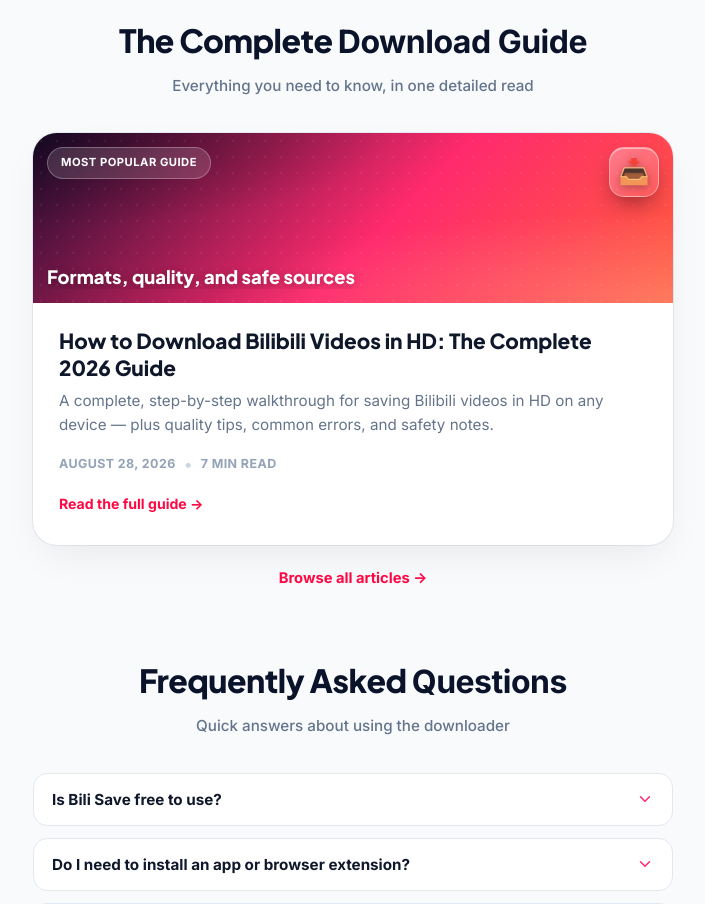
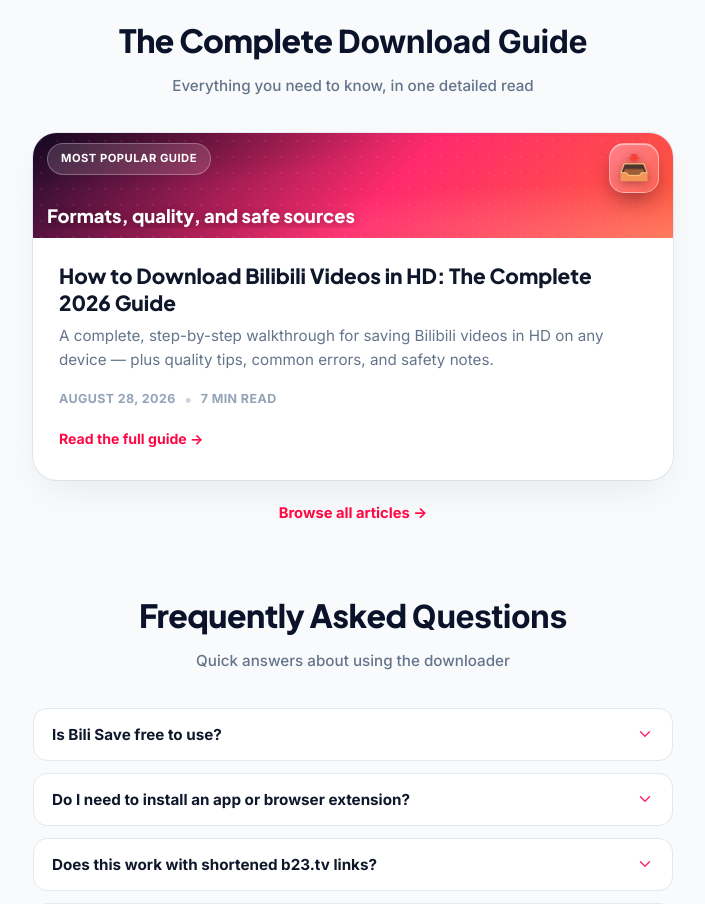
Before and after one commit to ravilavanya362-creator/bilibili-downloader, a Next.js app: page / in a window 1280 px wide. Shown: the part 1760-2664 px from the top of the page, without its empty margins (287-992 px from the left). Built offline with nearby package versions, Linux system fonts and the light colour scheme.

Commit message:
Update globals.css

```diff
--- a/styles/globals.css
+++ b/styles/globals.css
@@ -501,14 +501,14 @@
 }
 
 .post-thumb {
-  height: 150px;
+  height: 95px !important;
 }
 
-/* Premium gradient thumb visual: shared by post cards, featured card,
-   and single-article header. Mirrors an "app icon + hero heading" style —
-   category tag, a solid icon badge, and a short heading/tagline sit
-   directly on the gradient; the full title/excerpt follow below in
-   the white card body. */
+.featured-article-thumb {
+  height: 105px !important;
+  overflow: hidden;
+}
+
 .thumb-visual {
   position: relative;
   height: 100%;
@@ -516,7 +516,7 @@
   display: flex;
   flex-direction: column;
   justify-content: space-between;
-  padding: 14px;
+  padding: 10px 14px !important;
   overflow: hidden;
 }
 
```
